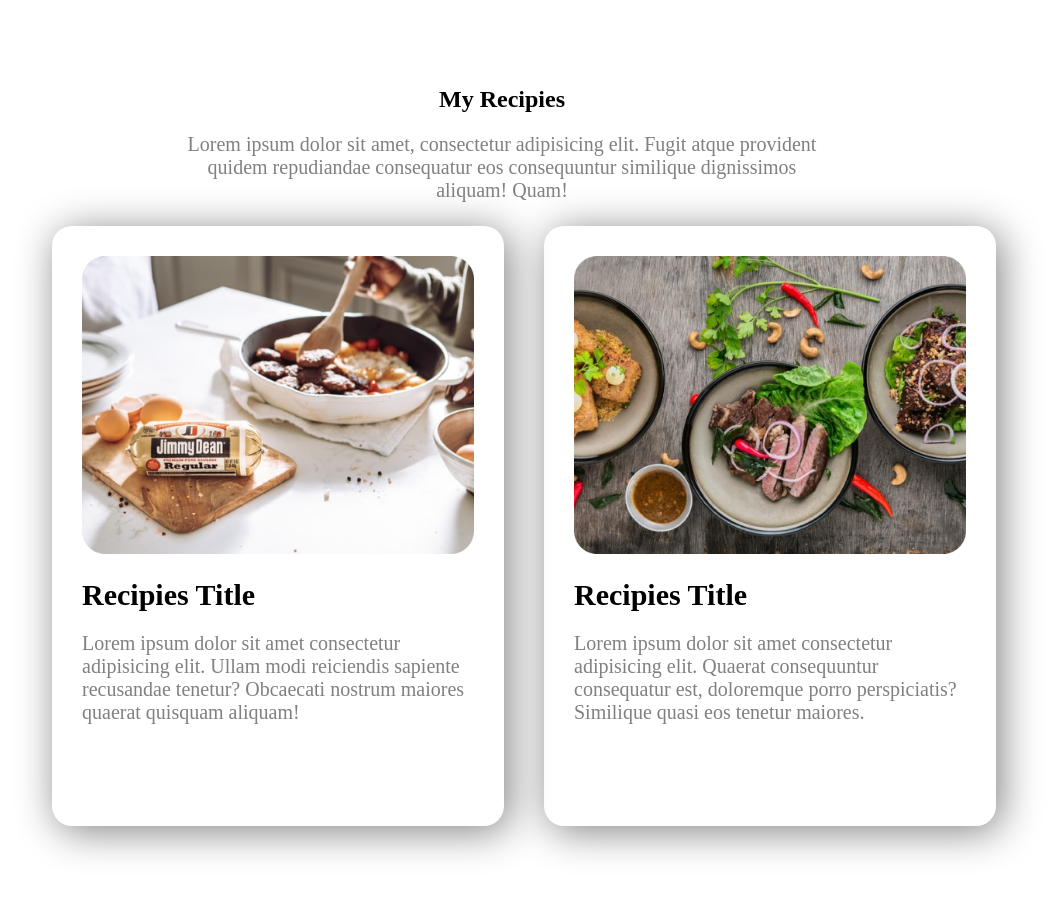
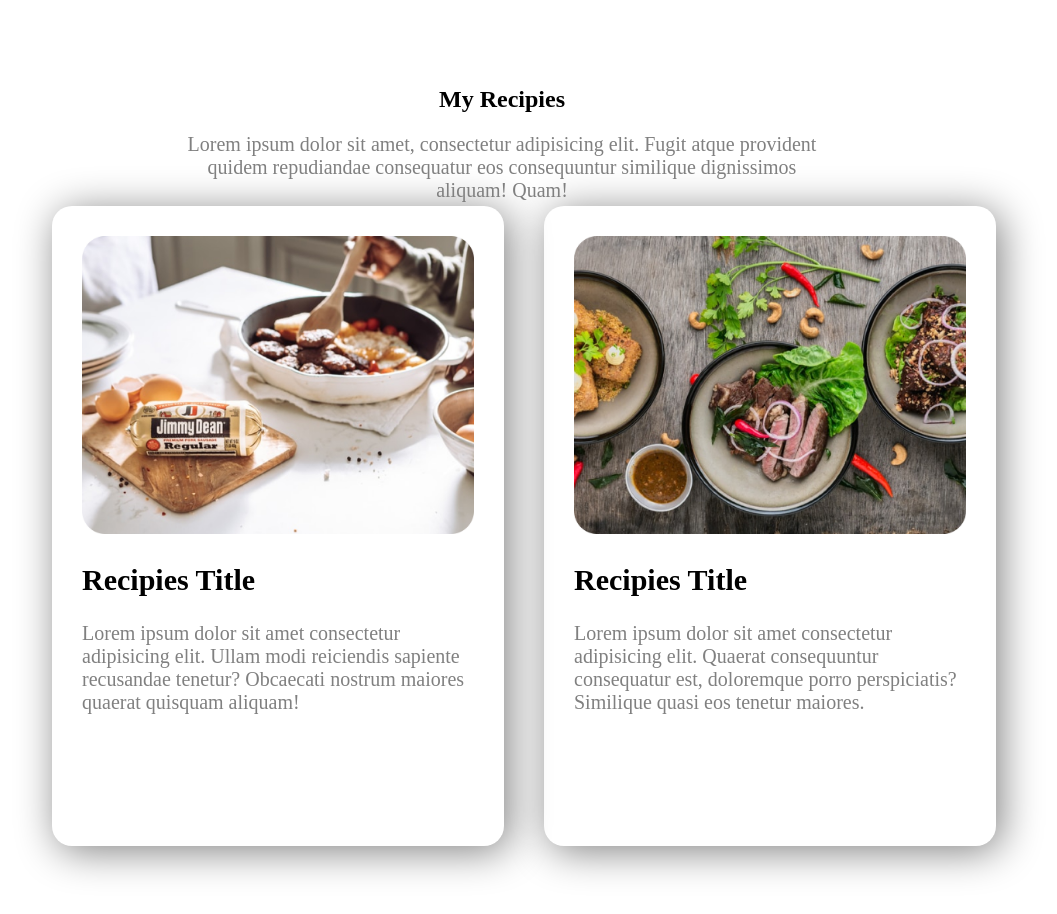
Before and after one commit to mdmasudrana271/eat-healthy, a plain HTML site: page index.html in a window 1280 px wide. Shown: the part 1960-2874 px from the top of the page, without its empty margins (138-1195 px from the left). Drawn offline with Linux system fonts and the light colour scheme.

Commit message:
add some height on two card

```diff
--- a/index.html
+++ b/index.html
@@ -41,7 +41,7 @@
                 consequatur eos consequuntur similique dignissimos aliquam! Quam!</p>
         </div>
     </section>
-    <div>
+    <section>
         <div class="third-section">
             <div class="third-width">
                 <img src="images/food/Project Cover.jpg" alt="">
@@ -56,7 +56,7 @@
                     doloremque porro perspiciatis? Similique quasi eos tenetur maiores.</p>
             </div>
         </div>
-    </div>
+    </section>
 
 
 </body>
--- a/style.css
+++ b/style.css
@@ -84,7 +84,7 @@ span{
     box-sizing: border-box;
     box-shadow: 5px 5px 40px gray;
     width: 40%;
-    height: 75vh;
+    height: 80vh;
     text-align: left;
 
 }
```
